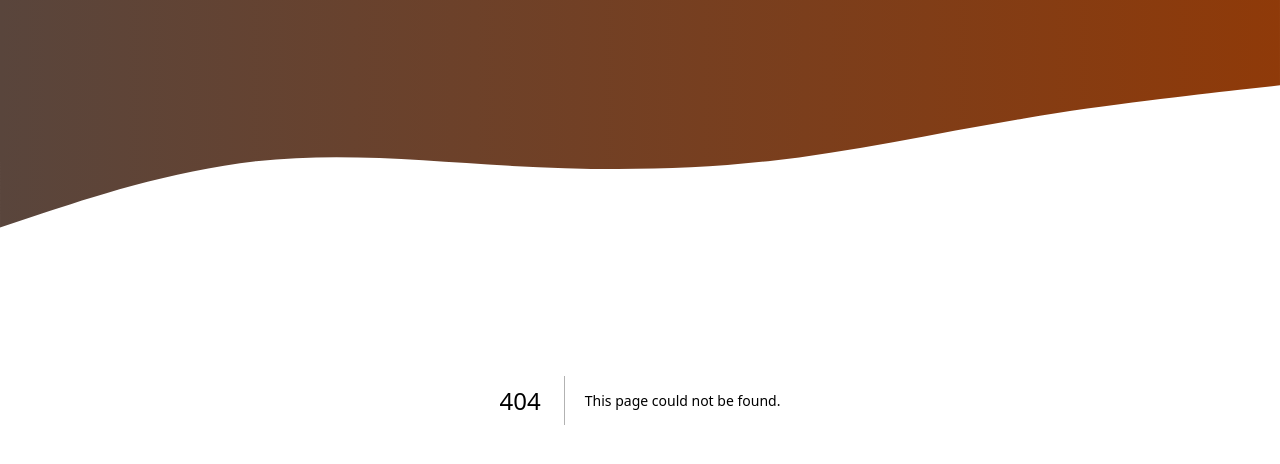
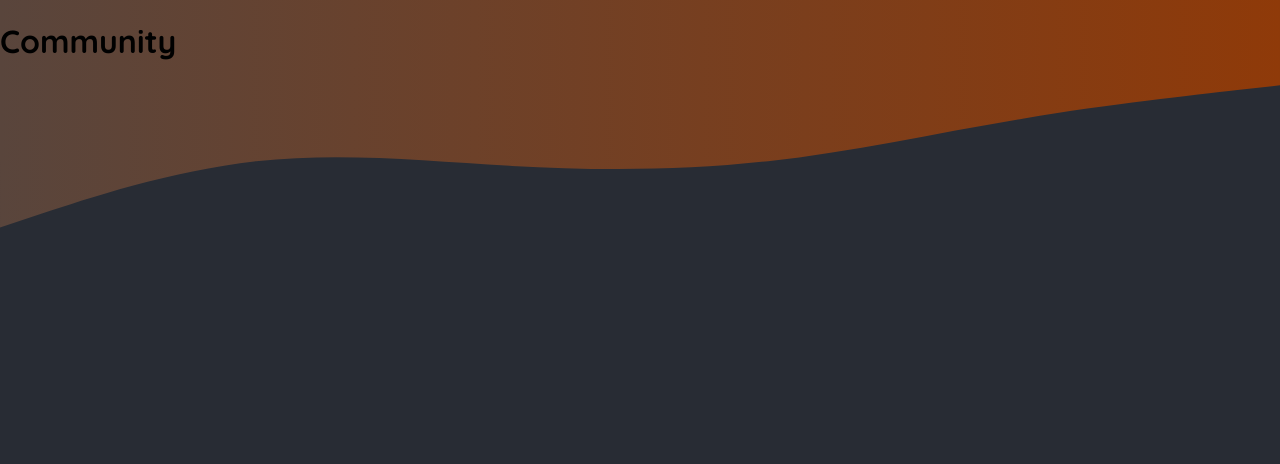
Before and after one commit to kerem37mert/Foodies-next, a Next.js app: page /community in a window 1280 px wide. Before the commit this address had no page. Shown: the top 464 px of the page. Built offline with nearby package versions, Linux system fonts and the light colour scheme.

Commit message:
task 1 completed

```diff
--- /dev/null
+++ b/app/community/page.js
@@ -0,0 +1,5 @@
+export default function() {
+    return(
+        <h1>Community</h1>
+    );
+}
--- /dev/null
+++ b/app/meals/[slug]/page.js
@@ -0,0 +1,5 @@
+export default function({ params }) {
+    return(
+        <h1>{ params.slug }</h1>
+    );
+}
--- /dev/null
+++ b/app/meals/page.js
@@ -0,0 +1,5 @@
+export default function() {
+    return(
+        <h1>Meals</h1>
+    );
+}
--- /dev/null
+++ b/app/meals/share/page.js
@@ -0,0 +1,5 @@
+export default function() {
+    return(
+        <h1>share</h1>
+    );
+}
```
Also changed, not shown: 1 other file (tests, documents, lock files or other folders).
